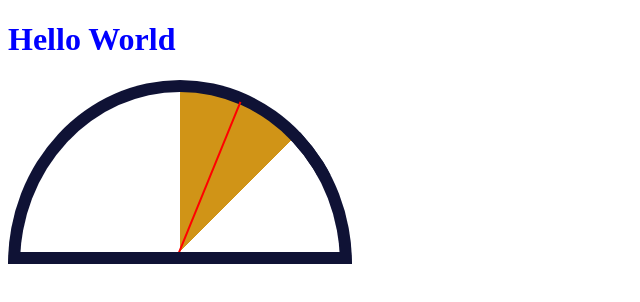
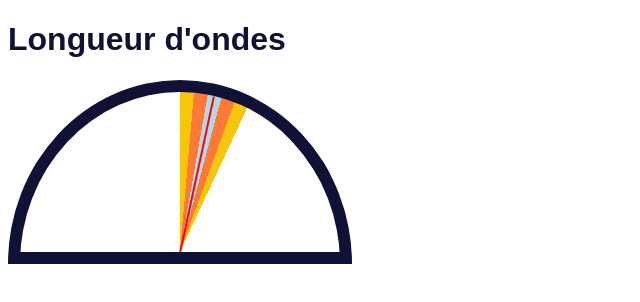
Before and after one commit to masalthunlass/react-experiments, a React app: page / in a window 1280 px wide. Shown: the top 302 px of the page, without its empty margins (0-640 px from the left). Built offline with nearby package versions, Linux system fonts and the light colour scheme.

Commit message:
a conical-radiant gauge component

```diff
--- a/src/App.css
+++ b/src/App.css
@@ -1,3 +1,4 @@
 div {
-    color: blue
+    color: #0F1235;
+    font-family: Arial, sans-serif;
 }
--- a/src/App.js
+++ b/src/App.js
@@ -1,11 +1,12 @@
 import React from 'react';
 import './App.css';
-import Gauge from "./gauge/Gauge";
+import UmbrellaGauge from "./umbrella-gauge/UmbrellaGauge";
 
-function App(){
+function App() {
     return <div>
-        <h1>Hello World</h1>
-       <Gauge></Gauge>
+        <h1>Longueur d'ondes</h1>
+        <UmbrellaGauge/>
     </div>;
 }
+
 export default App;
--- /dev/null
+++ b/src/umbrella-gauge/UmbrellaGauge.css
@@ -0,0 +1,30 @@
+#gauge {
+    height: 10em;
+    width: 20em;
+    background: conic-gradient(
+            #F5C60C 0deg 5deg,
+            #FF7937 5deg 10deg,
+            #B6D5E7 10deg 15deg,
+            #FF7937 15deg 20deg,
+            #F5C60C 20deg 25deg,
+            #fff 25deg 360deg
+    );
+    background-size: 20em 20em;
+    border-radius: 50%;
+    border: 12px solid #0F1235;
+    overflow: hidden;
+    display: block;
+    border-radius: 50%/100% 100% 0 0;
+}
+
+#gauge .needle {
+    background-color: red;
+    height: 2px;
+    width:50%;
+    -webkit-transform: rotate(102.2deg);
+    position: relative;
+    z-index: 1;
+    top:10em;
+    padding-left: 50%;
+    transform-origin: center;
+}
--- /dev/null
+++ b/src/umbrella-gauge/UmbrellaGauge.js
@@ -0,0 +1,10 @@
+import React from 'react';
+import './UmbrellaGauge.css';
+
+function UmbrellaGauge() {
+    return <div id="gauge">
+        <div className="needle"/>
+    </div>
+}
+
+export default UmbrellaGauge;
```
